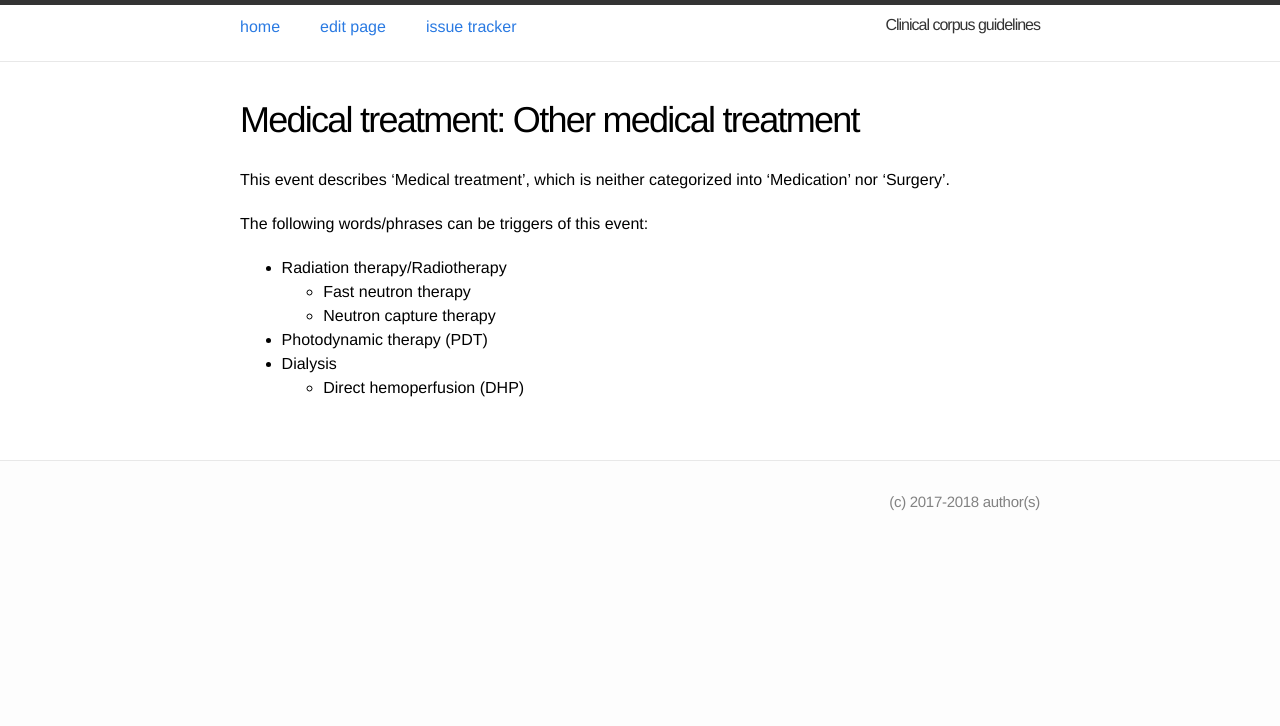
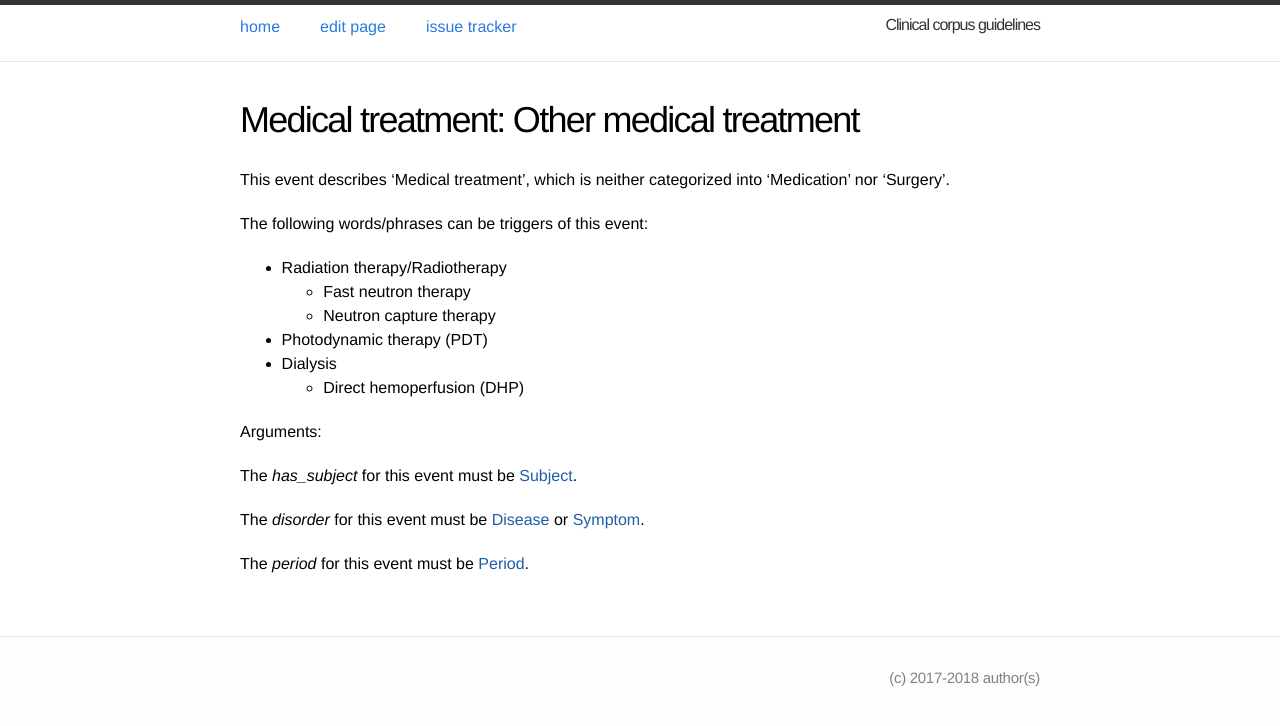
Before and after one commit to ezcatdb/clinicalcorpus-guidelines, a Jekyll site: the page built from _event/Medical_treatment.md, in a window 1280 px wide. Shown: the top 726 px of the page. Built offline with Jekyll 4.4.1, drawn with Linux system fonts in a browser that asks for light colours.

Commit message:
Update Medical_treatment.md

```diff
--- a/_event/Medical_treatment.md
+++ b/_event/Medical_treatment.md
@@ -16,3 +16,12 @@ The following words/phrases can be triggers of this event:
 - Photodynamic therapy (PDT)
 - Dialysis
   - Direct hemoperfusion (DHP)
+
+
+Arguments:
+
+The *has_subject* for this event must be [Subject]().
+
+The *disorder* for this event must be [Disease]() or [Symptom]().
+
+The *period* for this event must be [Period]().
```
